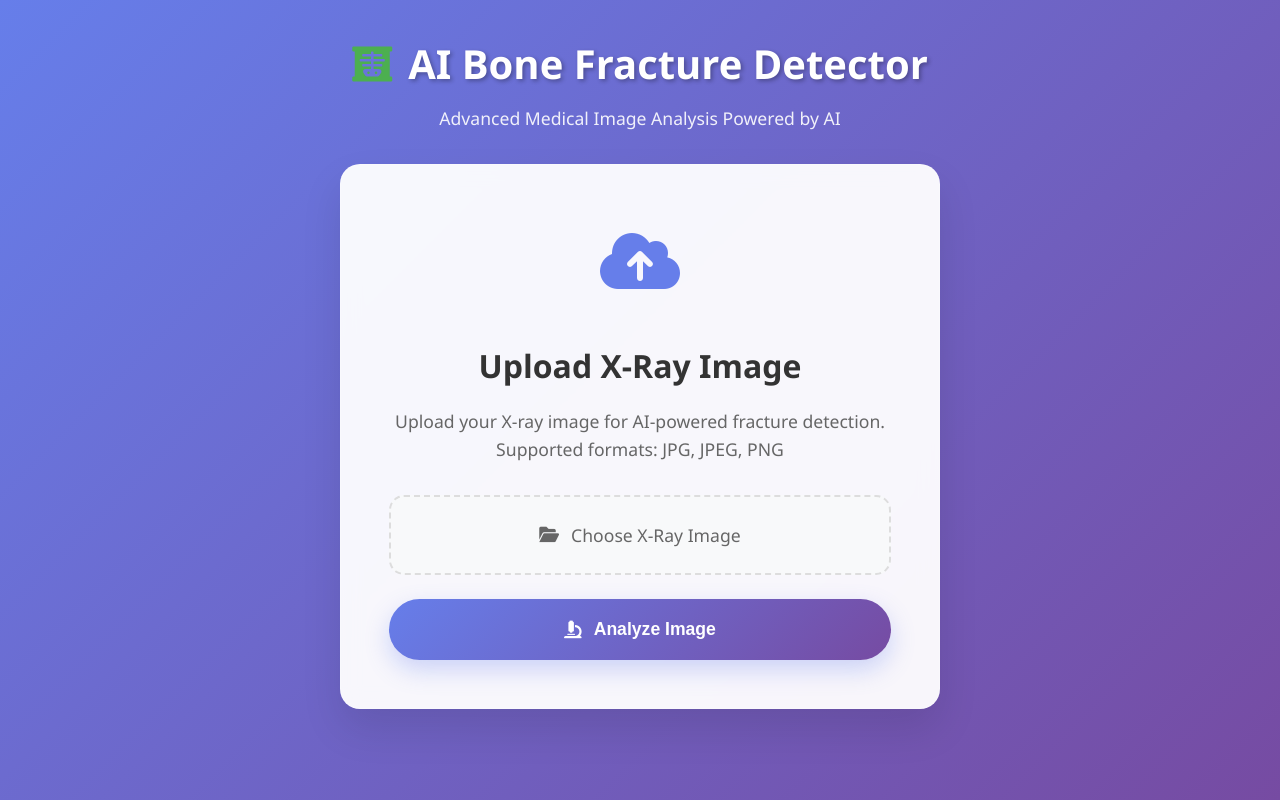
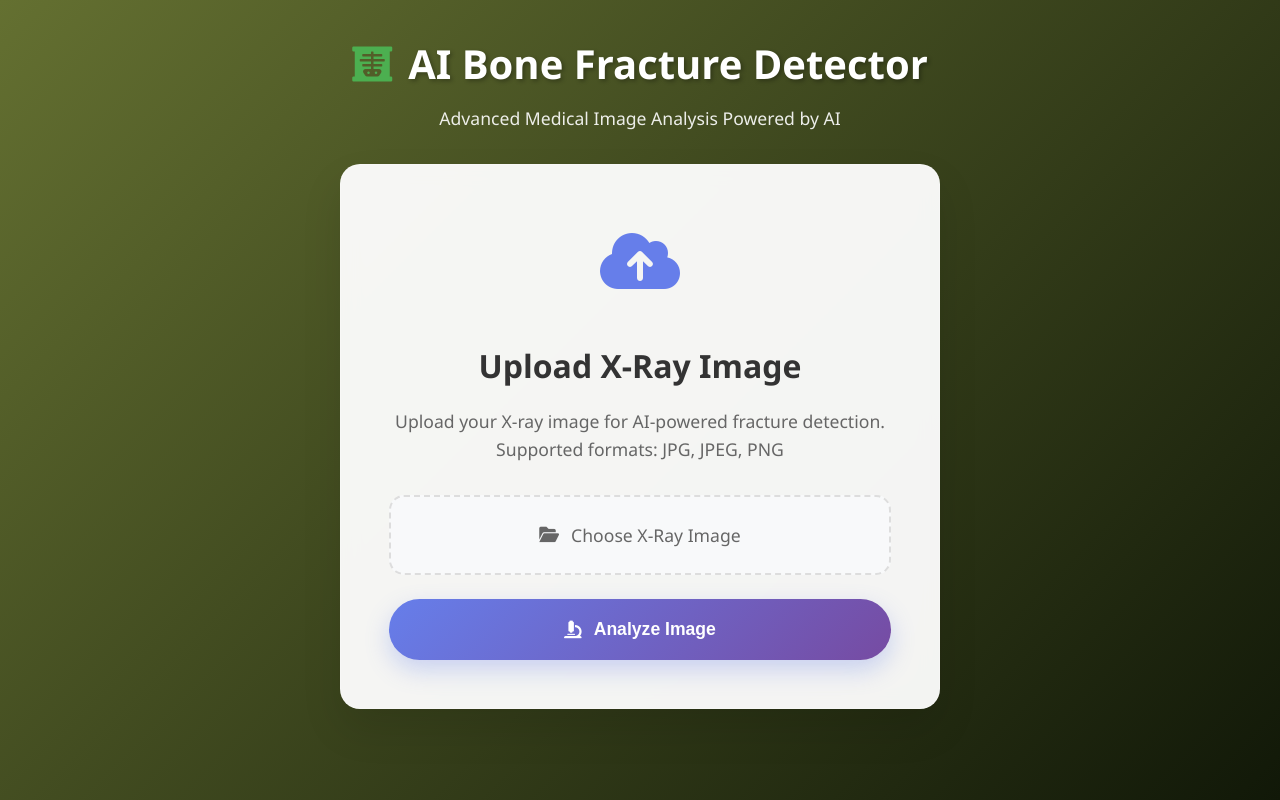
Before and after one commit to Sasika2003/Bone-fracture-detector, a Flask app: page / in a window 1280 px wide. Run offline with Flask 3, Linux system fonts and the light colour scheme.

Commit message:
Update style.css

```diff
--- a/static/css/style.css
+++ b/static/css/style.css
@@ -9,7 +9,7 @@ body {
     font-family: 'Segoe UI', Tahoma, Geneva, Verdana, sans-serif;
     line-height: 1.6;
     color: #333;
-    background: linear-gradient(135deg, #667eea 0%, #764ba2 100%);
+    background: linear-gradient(135deg, #647031 0%, #111808 100%);
     min-height: 100vh;
 }
 
```
